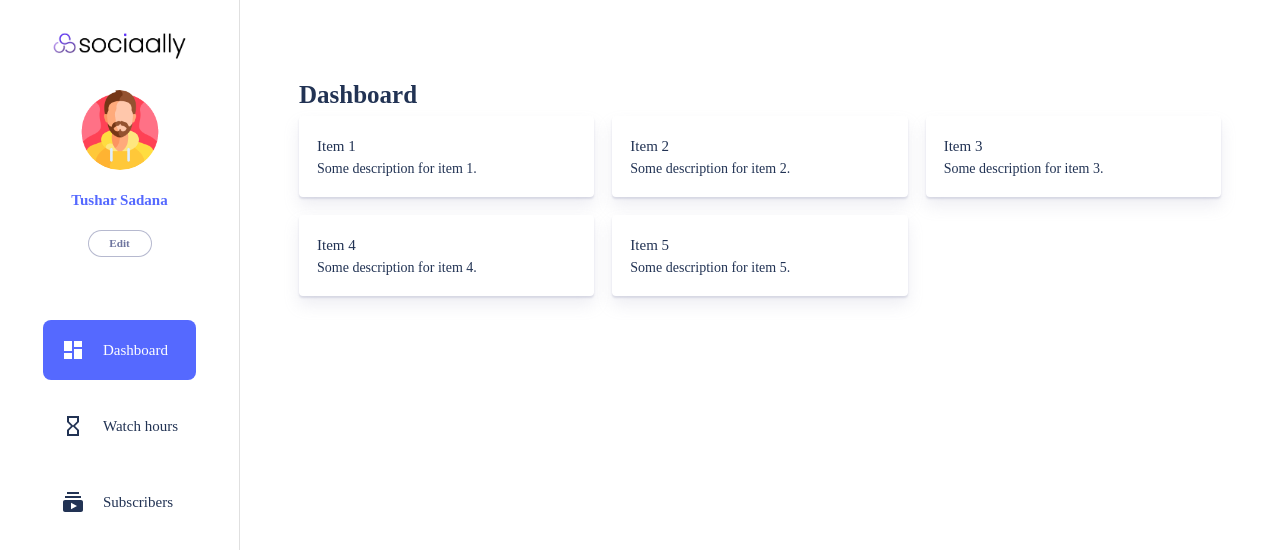
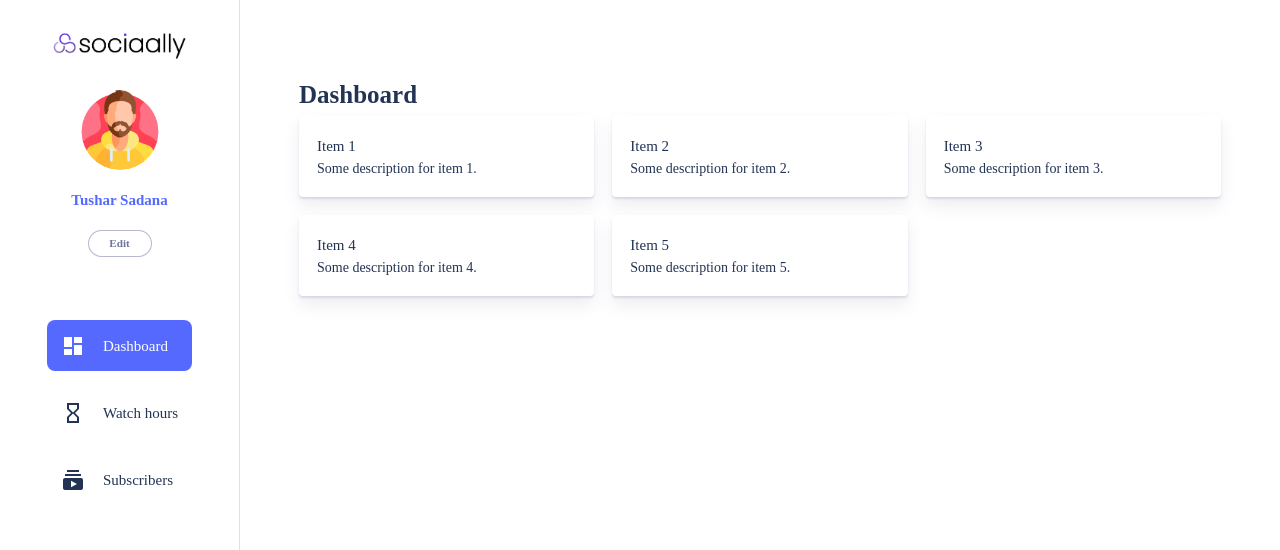
Before and after one commit to tusharsadana/ezmonetisation, a React (Vite) app in the folder frontend/ez-monetization/: page / in a window 1280 px wide. Shown: the top 550 px of the page. Built offline with nearby package versions, Linux system fonts and the light colour scheme.

Commit message:
Minor padding change in sidebar

```diff
--- a/frontend/ez-monetization/src/components/sidebar/sidebar-menu.component.tsx
+++ b/frontend/ez-monetization/src/components/sidebar/sidebar-menu.component.tsx
@@ -59,7 +59,7 @@ const SidebarMenu: React.FC = () => {
                 boxShadow: 3,
               },
               width: '100%',
-              padding: 2,
+              padding: 1.5,
             }}
           >
             <item.Icon sx={{ marginRight: 2 }} />
```
